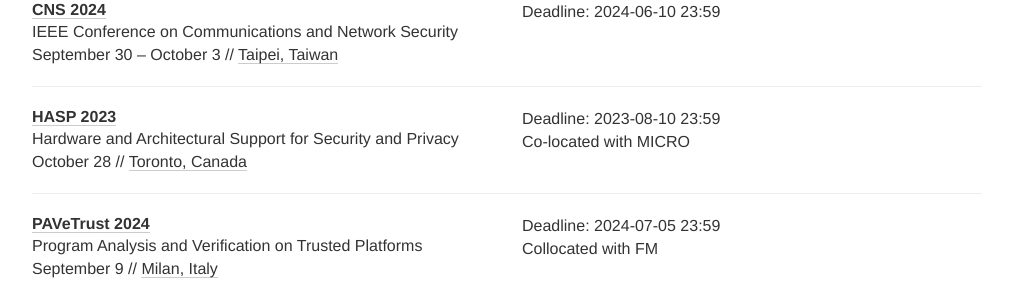
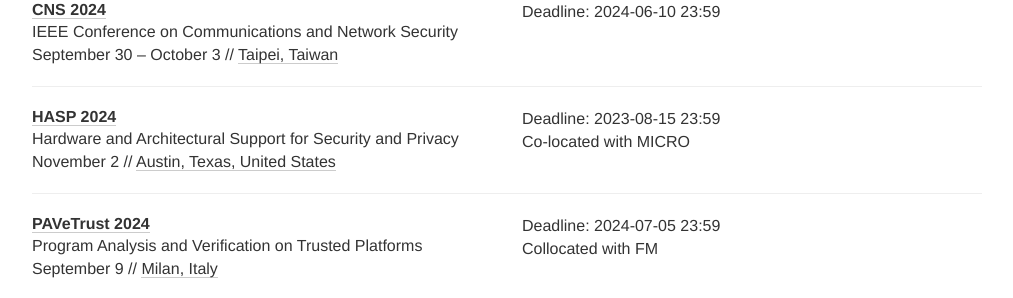
Before and after one commit to sec-deadlines/sec-deadlines.github.io, a Jekyll site: the page built from index.html, in a window 1280 px wide and 900 px high, scrolled down 11688 px. Shown: the part 152-450 px from the top of the window, without its empty margins (133-1146 px from the left). Built offline with Jekyll 4.4.1, drawn with Linux system fonts in a browser that asks for light colours; nearby versions of some CDN libraries; comment, search, counter and statistics services are not loaded.

Commit message:
Updated HASP

```diff
--- a/_data/conferences.yml
+++ b/_data/conferences.yml
@@ -783,13 +783,13 @@
 
 - name: HASP
   description: Hardware and Architectural Support for Security and Privacy
-  year: 2023
+  year: 2024
   link: https://haspworkshop.org/2024/
   comment: Co-located with MICRO
-  deadline: ["2023-08-10 23:59"]
-  date: October 28
+  deadline: ["2023-08-15 23:59"]
+  date: November 2
   timezone: Etc/UTC
-  place: Toronto, Canada
+  place: Austin, Texas, United States
   tags: [SEC, PRIV, SHOP]
 
 - name: PAVeTrust
```
